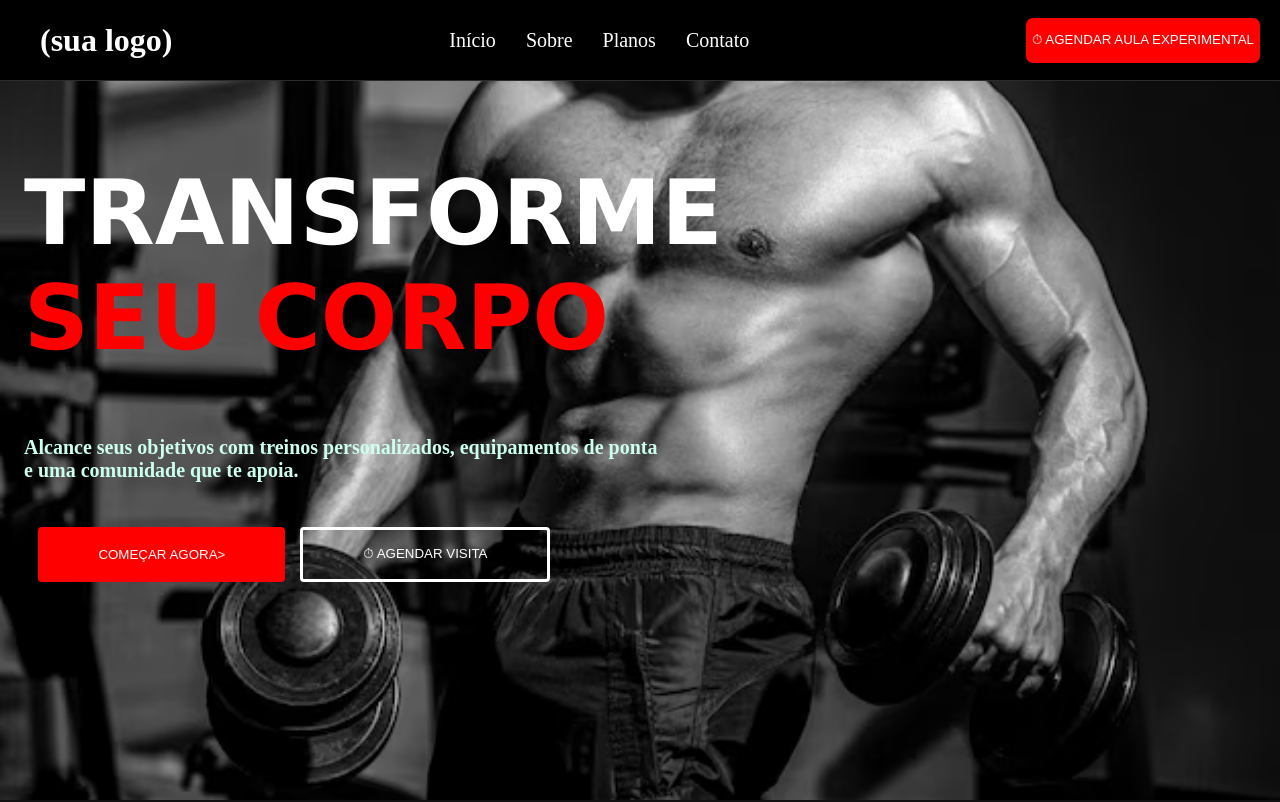
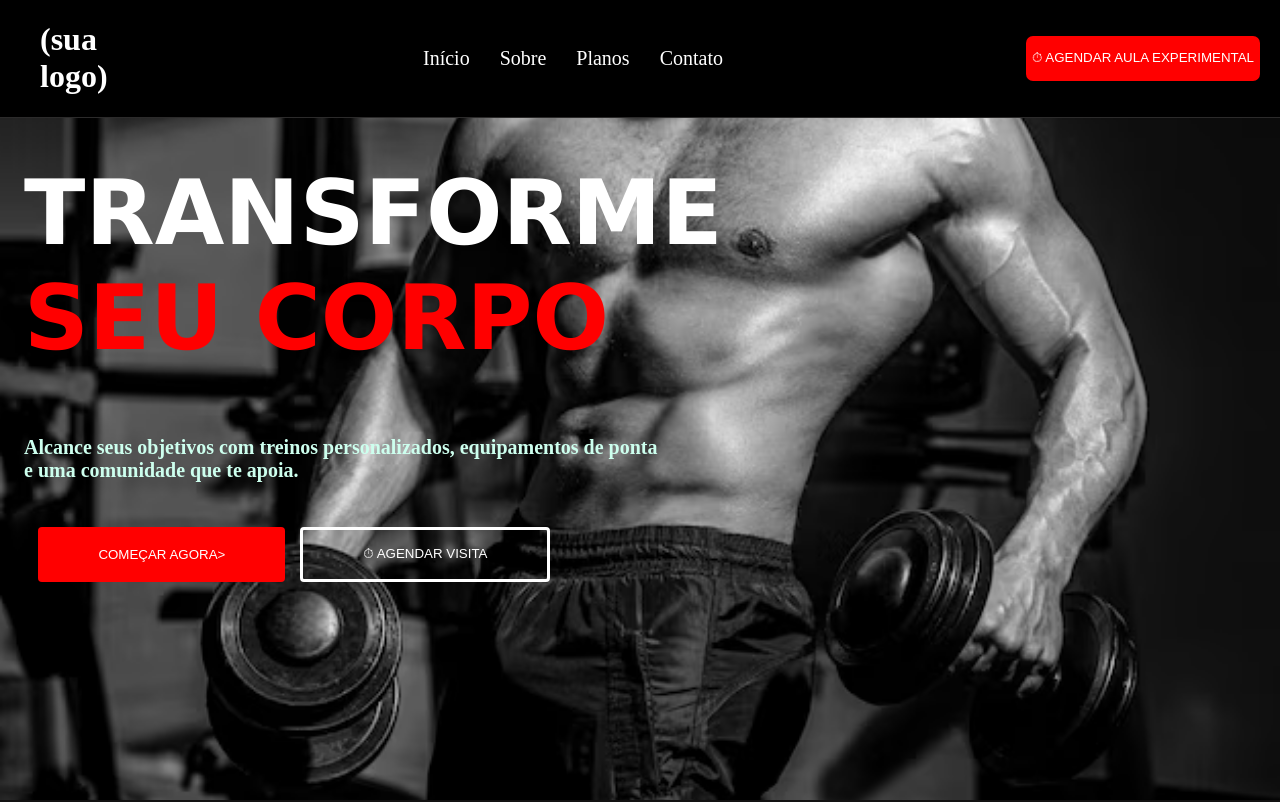
Before and after one commit to Kldela/academia, a plain HTML site: page index.html in a window 1280 px wide. Shown: the top 802 px of the page. Drawn offline with Linux system fonts and the light colour scheme; a web font is replaced by a local one.

Commit message:
Update style.css

```diff
--- a/style.css
+++ b/style.css
@@ -56,6 +56,7 @@ body {
 
 .logo{
   margin-left: 20px;
+  width:5rem;
 }
 
 .btnagendar1{
```
